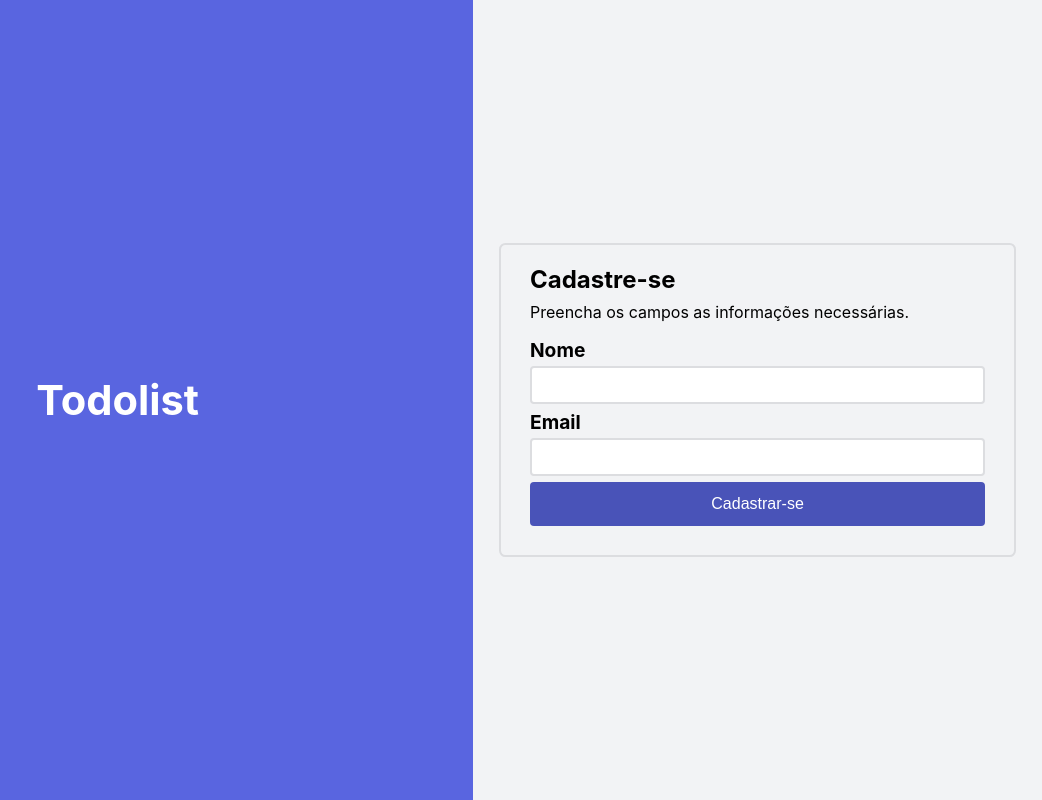
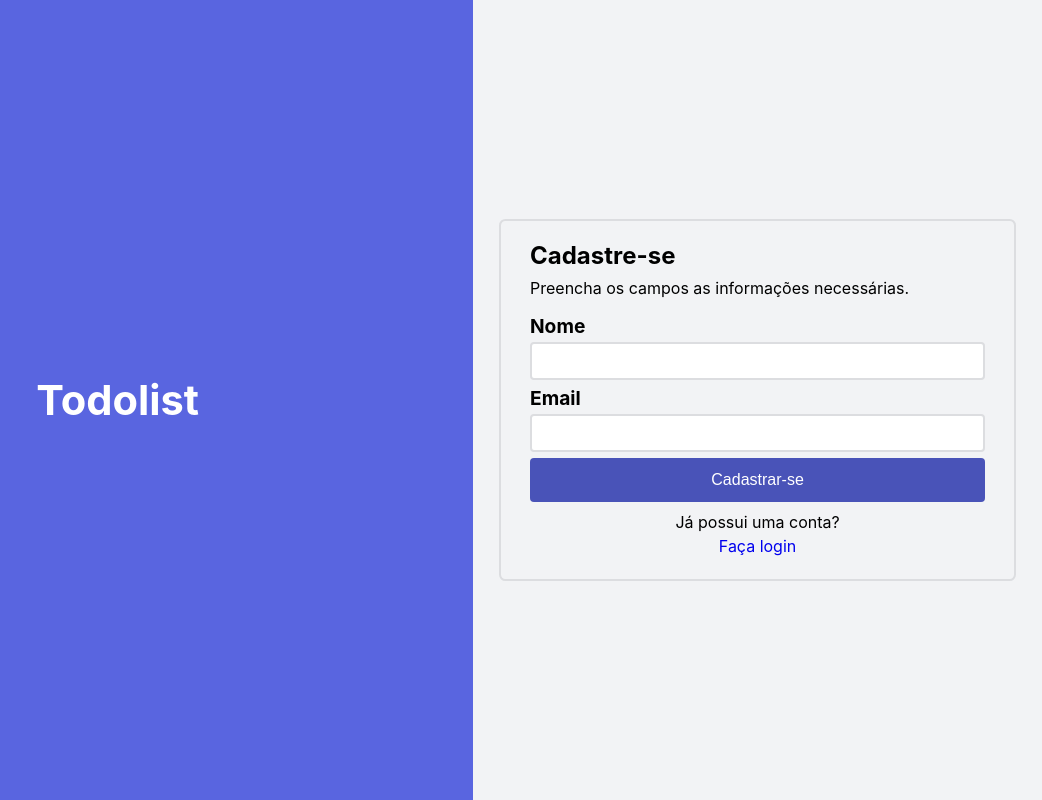
Before and after one commit to Igordcs/desafio-todolist-front, a React (Create React App) app: page /cadastrarMembro in a window 1280 px wide. Shown: the whole page, without its empty margins (238-1280 px from the left). Built offline with nearby package versions, Linux system fonts and the light colour scheme; no server answers.

Commit message:
Adicionado informações de login/register e botão de logout

```diff
--- a/src/components/header/index.css
+++ b/src/components/header/index.css
@@ -9,6 +9,13 @@
     text-decoration: none;
 }
 
+#page-header > div {
+    display: flex;
+    width: 95vw;
+    justify-content: space-between;
+    align-items: center;
+}
+
 #page-header > div > a {
     font-size: 1.6rem;
     color: var(--white);
@@ -16,3 +23,11 @@
     font-family: 'Nunito';
     font-weight: bold;
 }
+
+#page-header > div > a:hover {
+    cursor: pointer;
+}
+
+#page-header > div > svg:hover {
+    cursor: pointer;
+}
--- a/src/components/header/index.js
+++ b/src/components/header/index.js
@@ -1,11 +1,17 @@
 import { Link } from 'react-router-dom';
 import './index.css'
+import { FaSignOutAlt } from 'react-icons/fa';
+import { useContext } from 'react';
+import { membroContext } from '../../context/membroContext';
 
 function TodoListHeader() {
+    const {handleLogout} = useContext(membroContext);
+
     return (
         <header id="page-header">
             <div>
                 <Link to={"/"}>Todolist</Link>
+                <FaSignOutAlt size={"32px"} onClick={handleLogout} />
             </div>
         </header>
     )
--- a/src/context/membroContext.js
+++ b/src/context/membroContext.js
@@ -18,7 +18,9 @@ const MembroProvider = ({children}) => {
         if (data.error)
             return alert(data.error);
 
-        setMembroLogado(data);
+        if(!membroLogado)
+            setMembroLogado(data);
+
         navigate("/");
         console.log(data);
     }
@@ -35,6 +37,12 @@ const MembroProvider = ({children}) => {
         navigate("/");
     }
 
+    function handleLogout() {
+        setNome("")
+        setEmail("")
+        setMembroLogado(null)
+    }
+
     function handleEmail(text) {
         setEmail(text);
     }
@@ -49,6 +57,7 @@ const MembroProvider = ({children}) => {
                     nome,
                     membroLogado,
                     handleLoginSubmit,
+                    handleLogout,
                     handleEmail,
                     handleNome,
                     handleCadastrarSubmit
--- a/src/context/tarefaContext.js
+++ b/src/context/tarefaContext.js
@@ -49,6 +49,8 @@ const TarefaProvider = ({children}) => {
         if (data.error)
             return alert(data.error);
 
+        setTarefas((prevTarefas) => prevTarefas.filter((tarefa) => tarefa.id !== id));
+
         return data;
     }
 
@@ -57,6 +59,12 @@ const TarefaProvider = ({children}) => {
 
         if (data.error)
             return alert(data.error);
+
+        setTarefas((prevTarefas) =>
+            prevTarefas.map((tarefa) =>
+                tarefa.id === id ? { ...tarefa, finalizada: true } : tarefa
+            )
+        );
 
         return data;
     }
--- a/src/pages/cadastrarMembro.js
+++ b/src/pages/cadastrarMembro.js
@@ -1,6 +1,7 @@
 import { useContext } from 'react';
 import '../styles/CadastrarMembro.css'
 import { membroContext } from '../context/membroContext';
+import { Link } from 'react-router-dom';
 
 function CadastrarMembro () {
     const {nome, email, handleNome, handleEmail, handleCadastrarSubmit} = useContext(membroContext);
@@ -32,6 +33,10 @@ function CadastrarMembro () {
                             <button type='submit' className='confirmButton'>Cadastrar-se</button>
                         </form>
                     </main>
+                    <div className='submitInfo'>
+                        <p>Já possui uma conta?</p>
+                        <Link to="/login" >Faça login</Link>
+                    </div>
                 </div>
             </div>
             <div className='heroImg'>
--- a/src/pages/login.js
+++ b/src/pages/login.js
@@ -1,6 +1,7 @@
 import { useContext } from 'react';
 import '../styles/login.css'
 import { membroContext } from '../context/membroContext';
+import { Link } from 'react-router-dom';
 
 function LoginMembro () {
     const {email, handleEmail, handleLoginSubmit} = useContext(membroContext);
@@ -23,6 +24,10 @@ function LoginMembro () {
                             <button type='submit' className='confirmButton'>Fazer login</button>
                         </form>
                     </main>
+                    <div className='submitInfo'>
+                        <p>Não possui uma conta?</p>
+                        <Link to="/cadastrarMembro" >Cadastre-se</Link>
+                    </div>
                 </div>
             </div>
             <div className='heroImg'>
--- a/src/styles/login.css
+++ b/src/styles/login.css
@@ -13,3 +13,12 @@
     font-size: 1.2rem;
     font-weight: bold;
 }
+
+.submitInfo {
+    line-height: 8px;
+    text-align: center;
+}
+
+.submitInfo > a {
+    text-decoration: none;
+}
```
Also changed, not shown: 1 other file (tests, documents, lock files or other folders).
